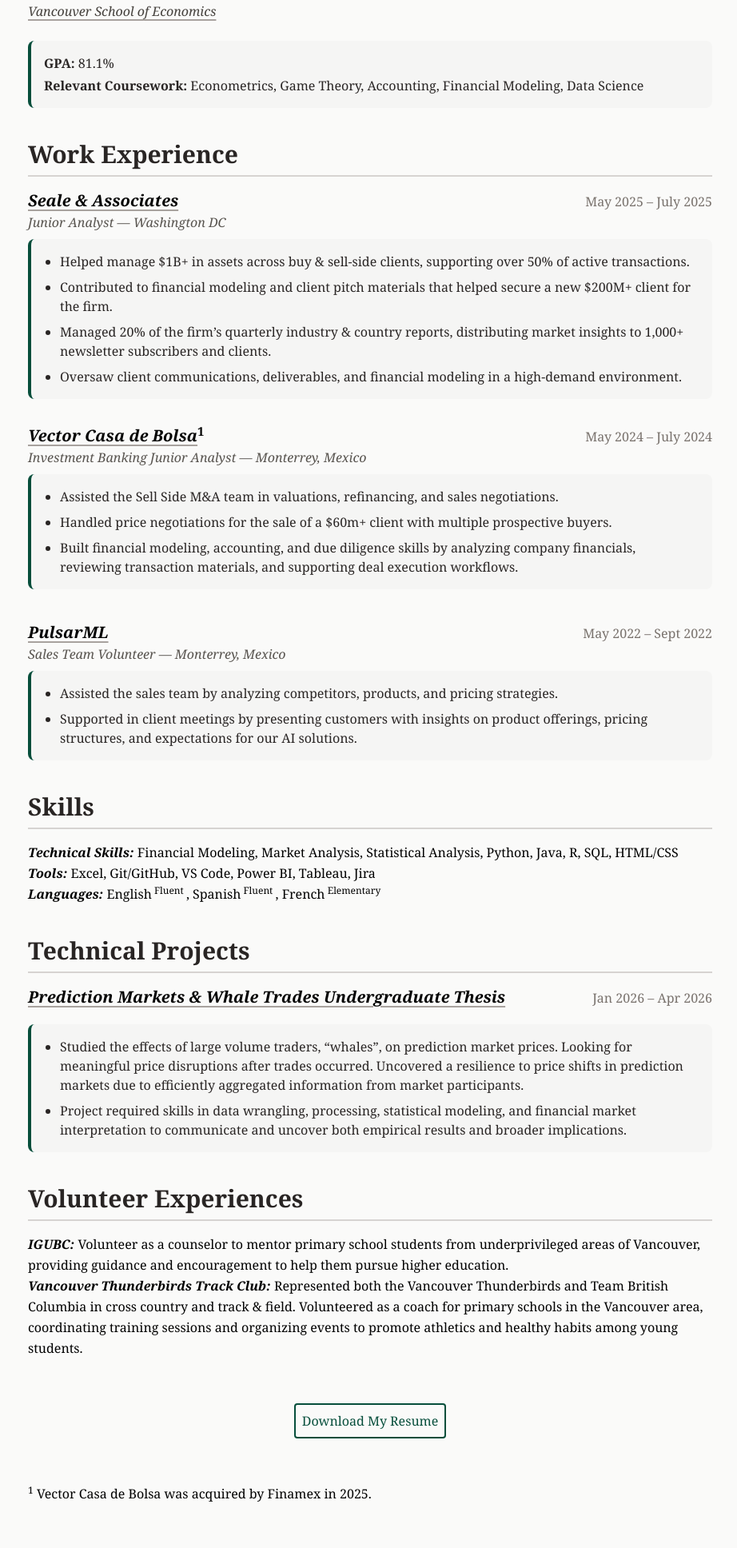
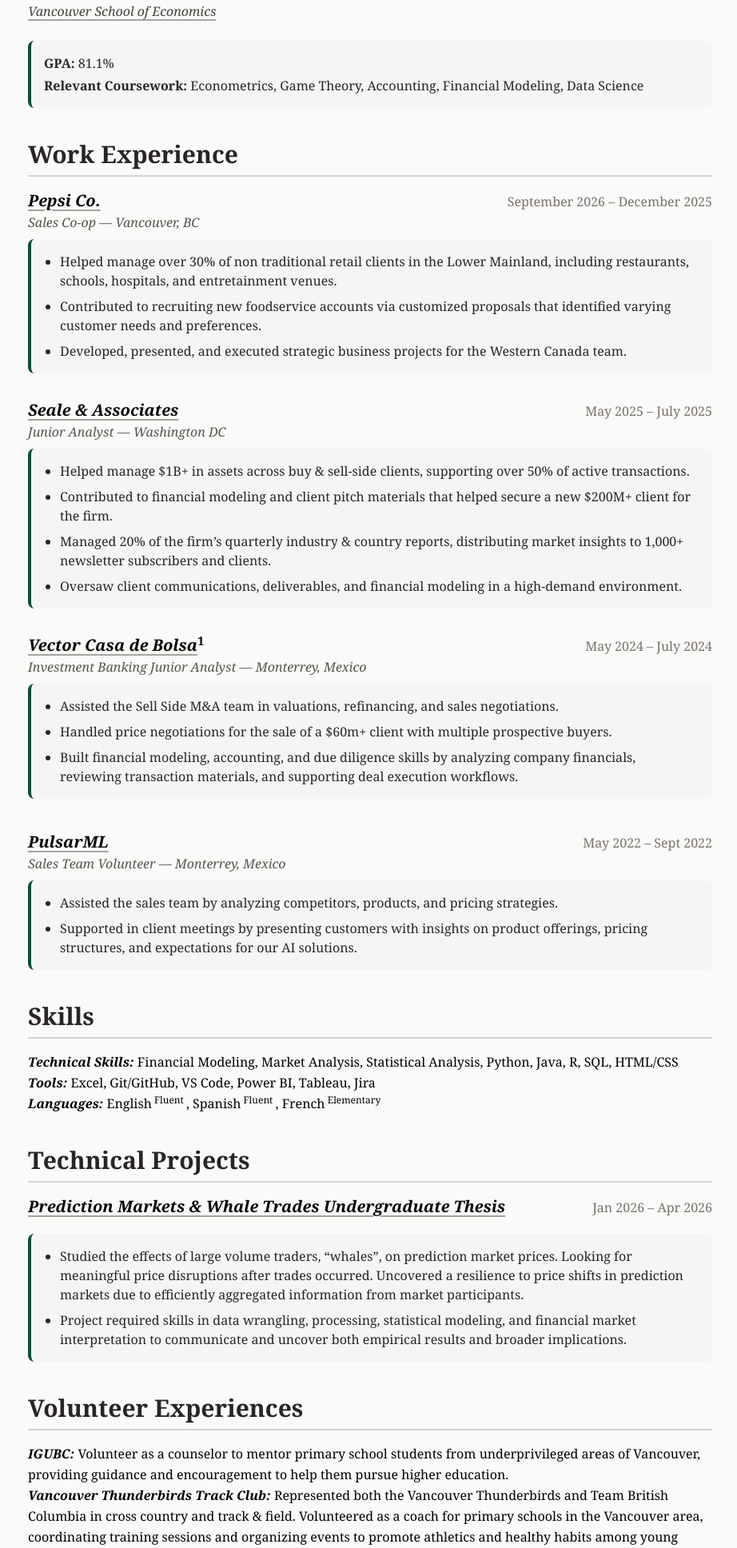
Before and after one commit to ims2003/personal_website, a Flask app: page /resume in a window 1280 px wide. Shown: the part 331-2267 px from the top of the page at 80% size, without its empty margins (177-1099 px from the left). Before the commit the page ends 2209 px from the top, so only its background shows below. Run offline with Flask 3, Linux system fonts and the light colour scheme; some libraries are stand-ins or nearby versions.

Commit message:
updating resume

```diff
--- a/app/templates/projects.html
+++ b/app/templates/projects.html
@@ -8,6 +8,11 @@
 <p>My undergraduate thesis is centered on exploring the effects and behaviours of 'whales' in prediction markets, such as Polymarket. The goal of the thesis is to better understand how the market dynamics of event betting alter reactions surrounding whales.
 </p>
 <p class="italic">Skills: Python, Pandas, Market Analysis</p>
+
+<h2><a>Pumping Team Internal Consulting</a></h2>
+<p>Spent the Summer of 2026 as an internal process consultant for Pumping Team Spain. Focused on optimizing internal logging and HR processes and a complete employee database overhaul in order to move away from legacy software and reduce office labor spent on routine tasks.
+</p>
+<p class="italic">Skills: Excel, SQL, Python</p>
 
 <h2><a href="/traverse">Pacific Spirit Traverse; 60k Ultra</a></h2>
 <p>An attempt to record the fastest known time to cover every trail in Pacific Spirit Regional Park in Vancouver, British Columbia. Combining optimization, planning, and endurance with Matt and Josh.
--- a/app/templates/resume.html
+++ b/app/templates/resume.html
@@ -33,6 +33,21 @@
 
 <section class="mb-10">
     <h2>Work Experience</h2>
+
+    <div class="mb-8">
+        <div class="flex justify-between items-baseline">
+           <h3 class="text-xl font-bold"><a href="https://www.sealeassociates.com/">Pepsi Co.</a></h3>
+            <span class="text-stone-500">September 2026 – December 2025</span>
+        </div>
+        <p class="italic text-stone-600 mb-2">Sales Co-op — Vancouver, BC</p>
+        <div class="bg-stone-100 p-4 rounded-lg border-l-4 border-emerald-900">
+            <ul class="list-disc ml-5 space-y-2 text-stone-800">
+                <li>Helped manage over 30% of non traditional retail clients in the Lower Mainland, including restaurants, schools, hospitals, and entretainment venues.</li>
+                <li>Contributed to recruiting new foodservice accounts via customized proposals that identified varying customer needs and preferences.</li>
+                <li>Developed, presented, and executed strategic business projects for the Western Canada team.</li>
+            </ul>
+        </div>
+    </div>
 
     <div class="mb-8">
         <div class="flex justify-between items-baseline">
```
